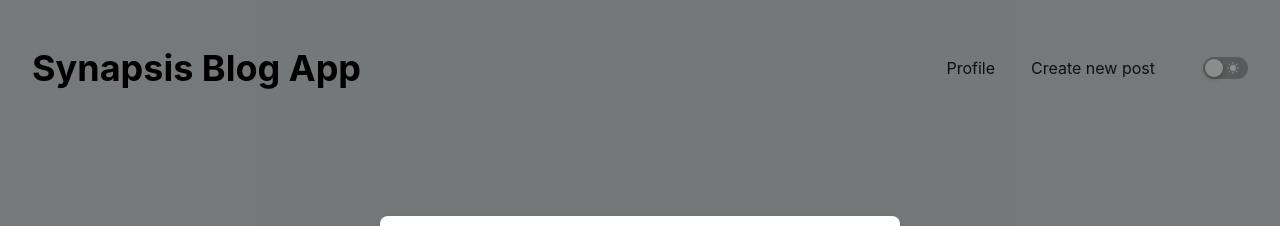
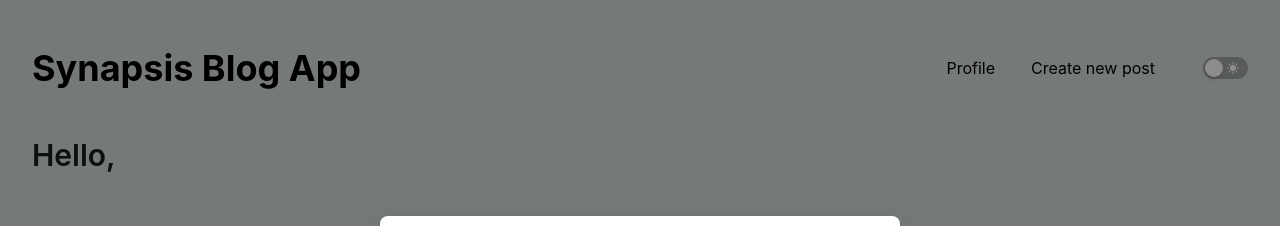
Before and after one commit to natanaelrusli/synapsis-blog-app, a Next.js app: page / in a window 1280 px wide. Shown: the top 226 px of the page. Built offline with nearby package versions, Linux system fonts and the light colour scheme; no server answers.

Commit message:
feat: use react query in create post form

```diff
--- a/src/components/CreatePostForm.tsx
+++ b/src/components/CreatePostForm.tsx
@@ -2,23 +2,36 @@
 
 import React from 'react';
 import { Form, Input, Button, Card, message } from 'antd';
-import { createPost, setApiToken } from '@/lib/api';
-
-// TODO: update to use react query
+import { createPost, } from '@/lib/api';
+import { useMutation } from '@tanstack/react-query';
+import { useRouter } from 'next/router';
 
 const CreatePostForm: React.FC = () => {
   const [form] = Form.useForm();
+  const router = useRouter();
+
+  const createPostMutation = useMutation({
+    mutationFn: ({ title, body }: { title: string; body: string }) => createPost({
+      title: title,
+      user_id: parseInt(localStorage.getItem('user_id') || ''),
+      body: body,
+      user: localStorage.getItem('user_name') || ''
+    }, localStorage.getItem('api_token') || ''),
+    onSuccess: () => {
+      message.success('Post created');
+      router.push('/');
+    },
+    onError: () => {
+      message.error('Failed creating post');
+    }
+  })
 
   const onFinish = async (values: { title: string; body: string; }) => {
     try {
-      setApiToken(localStorage.getItem('api_token') || '');
-      await createPost({
+      createPostMutation.mutate({
         title: values.title,
-        user_id: parseInt(localStorage.getItem('user_id') || '0'),
-        body: values.body,
-        user: localStorage.getItem('user_name') || ''
+        body: values.body
       })
-      message.success('Post created successfully!');
       form.resetFields();
     } catch (error) {
       message.error('Failed to create post. Please try again.');
@@ -42,7 +55,7 @@ const CreatePostForm: React.FC = () => {
               { max: 100, message: 'Title cannot exceed 100 characters!' },
             ]}
           >
-            <Input placeholder="Enter the post title" />
+            <Input disabled={createPostMutation.isPending} placeholder="Enter the post title" />
           </Form.Item>
 
           <Form.Item
@@ -50,11 +63,11 @@ const CreatePostForm: React.FC = () => {
             name="body"
             rules={[{ required: true, message: 'Please enter the post content!' }]}
           >
-            <Input.TextArea placeholder="Enter the post content" rows={4} />
+            <Input.TextArea disabled={createPostMutation.isPending} placeholder="Enter the post content" rows={4} />
           </Form.Item>
 
           <Form.Item>
-            <Button type="primary" htmlType="submit">
+            <Button type="primary" htmlType="submit" loading={createPostMutation.isPending}>
               Submit
             </Button>
           </Form.Item>
--- a/src/components/Header.tsx
+++ b/src/components/Header.tsx
@@ -1,11 +1,12 @@
 'use client';
 
+import React, { useContext } from 'react'
 import { LOCAL_STORAGE_KEY } from '@/providers/AntdConfigProviders'
 import { ThemeMode, ThemeModeContext } from '@/context/ThemeModeContext'
 import { MoonFilled, SunFilled } from '@ant-design/icons'
 import { Button, Switch } from 'antd'
 import Link from 'next/link';
-import React, { useContext } from 'react'
+import { useRouter } from 'next/router';
 
 type NavItem = {
   href: string;
@@ -13,9 +14,19 @@ type NavItem = {
 }
 
 const NavigationButton = ({ href, text }: NavItem) => {
+  const router = useRouter();
+  const isActive = router.pathname === href;
+
   return (
     <Link href={href}>
-      <Button type='text' size='large'>
+      <Button
+        type='text'
+        size='large'
+        style={{
+          color: isActive ? '#1890ff' : 'inherit',
+          fontWeight: isActive ? 'bold' : 'normal'
+        }}
+      >
         { text }
       </Button>
     </Link>
--- a/src/components/ProfilePostsList.tsx
+++ b/src/components/ProfilePostsList.tsx
@@ -24,7 +24,7 @@ const ProfilePostsList = ({ posts: initialPosts }: ProfilePostsListProps) => {
           height: 300
         }}
         status="404"
-        title="Sorry, no posts yet.."
+        title="No posts yet.."
         subTitle="Click the button below to start creating one!"
         extra={
           <Link href={'/create'}>
--- a/src/lib/api.ts
+++ b/src/lib/api.ts
@@ -57,7 +57,11 @@ export const fetchUsers = async (): Promise<ApiResponse<User[]>> => {
   return response.data;
 }
 
-export const createPost = async (postData: PostData): Promise<ApiResponse<Post>> => {
+export const createPost = async (postData: PostData, token?: string): Promise<ApiResponse<Post>> => {
+  if (token) {
+    setApiToken(token);
+  }
+
   const response = await api.post('/posts', postData);
   return response.data;
 };
--- a/src/pages/index.tsx
+++ b/src/pages/index.tsx
@@ -6,9 +6,11 @@ import { getUserData } from '@/lib/storage';
 import { setApiToken } from '@/lib/api';
 import PostsGrid from '@/components/PostsGrid';
 import RootLayout from '@/components/layout/RootLayout';
+import { Typography } from 'antd';
 
 export default function Home() {
-  const [showWelcome, setShowWelcome] = useState(false);
+  const [showWelcome, setShowWelcome] = useState<boolean>(false);
+  const [userName, setUserName] = useState<string>('');
 
   useEffect(() => {
     const userData = getUserData();
@@ -17,11 +19,13 @@ export default function Home() {
       setShowWelcome(true);
     } else {
       setApiToken(userData.token);
+      setUserName(userData.name);
     }
   }, []);
 
   return (
     <RootLayout>
+      <Typography.Title level={2}>Hello, { userName }</Typography.Title>
       {showWelcome ? (
         <WelcomeDialog isOpen={showWelcome} onComplete={() => setShowWelcome(false)} />
       ): (
```
